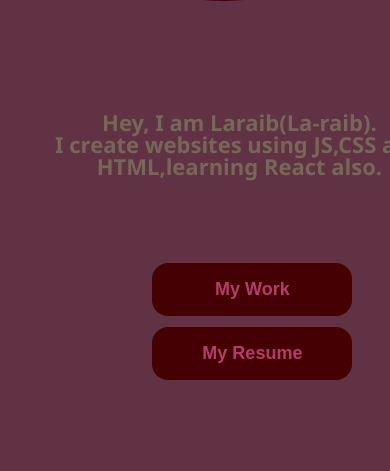
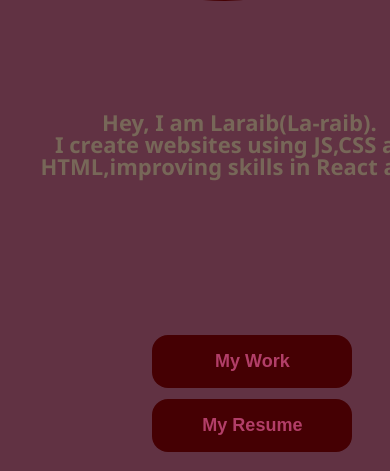
Before and after one commit to mlaraibb/LaraibPortfolio, a plain HTML site: page index.html in a window 390 px wide. Shown: the part 629-1100 px from the top of the page. Drawn offline with nearby package versions, Linux system fonts and the light colour scheme.

Commit message:
Second-Commit

```diff
--- a/index.html
+++ b/index.html
@@ -48,8 +48,11 @@
     </video>
          <p>Hey, I am Laraib(La-raib).
           <br>
-          I create websites using JS,CSS and HTML,learning React also.
-          <button class="resume"> My Resume</button>
+          I create websites using JS,CSS and HTML,improving skills in React also.
+          <button class="resume">
+            <a href="work.images/laraib_malik_-_Frontend_Developer-2.pdf" target="_blank" type="download">
+         My Resume</button>
+        </a>
           <button onclick="window.location.href='#middle';">
             My Work
           </button>
--- a/style.css
+++ b/style.css
@@ -451,14 +451,13 @@ section video{
   line-height: 1;
   font-size: 22px;
   text-align: center;
-  width: 100%;
   font-family: 'Segoe UI', sans-serif;
 
 
 }
  button{
   position: absolute;
-  top: 9.5rem;
+  top: 14rem;
   right: 7rem;
   border: none;
   border-radius: 1rem;
@@ -471,7 +470,7 @@ font-weight: 900;
 }
 .resume{
   position: absolute;
-  top: 12em;
+  top: 16em;
   right: 7rem;
   border: none;
   border-radius: 1rem;
```
Also changed, not shown: 1 other file.
